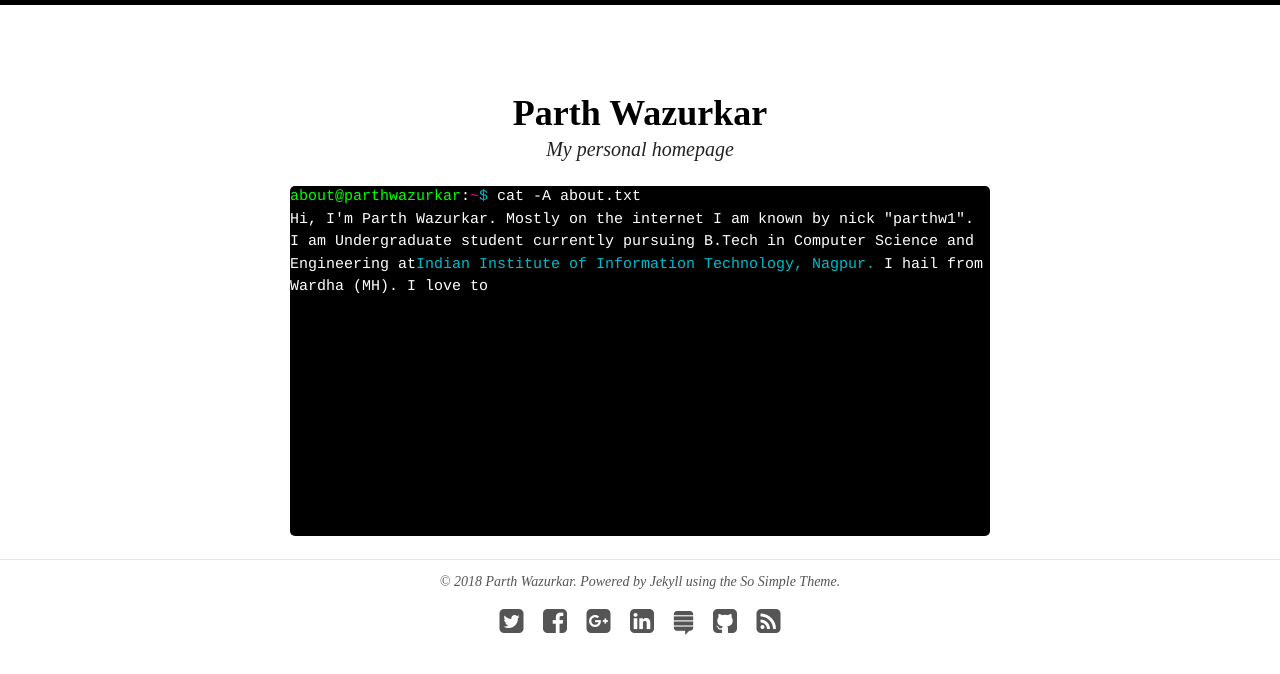
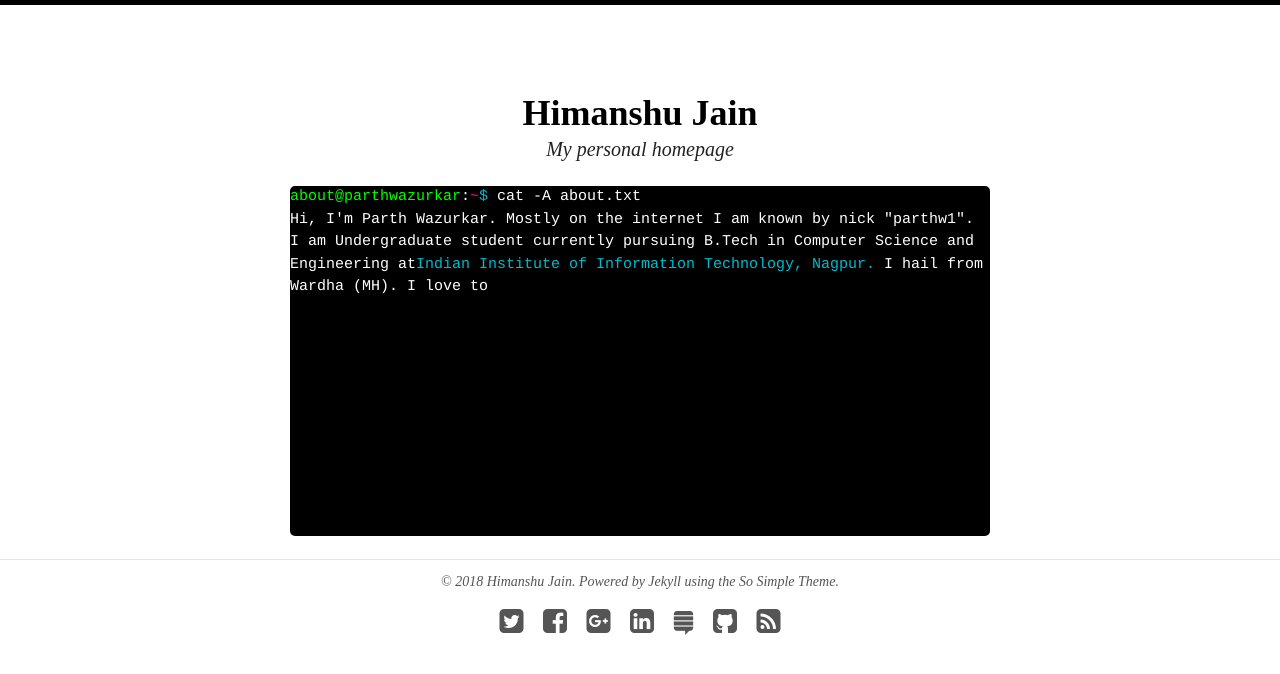
Before and after one commit to IRONICBo/Saksham, a Jekyll site: the page built from index.md, in a window 1280 px wide. Shown: the top 674 px of the page. Built offline with Jekyll 4.4.1, drawn with Linux system fonts in a browser that asks for light colours; nearby versions of some CDN libraries.

Commit message:
Update _config.yml

```diff
--- a/_config.yml
+++ b/_config.yml
@@ -1,6 +1,6 @@
 # Site wide configuration
 
-title: Parth Wazurkar
+title: Himanshu Jain
 locale: en_US
 description: My personal homepage
 #logo: site-logo.png
@@ -36,9 +36,9 @@ exclude: ["lib", "config.rb", "Capfile", "config", "log", "Rakefile", "Rakefile.
 
 # Site owner
 owner:
-  name: Parth Wazurkar
+  name: Himanshu Jain
   avatar: bio-photo.jpg
-  email: parthwazurkar@gmail.com
+  email: jainhimanshu131@gmail.com
   disqus-shortname:
   twitter: parthw1
   facebook: parth.wazurkar
```
